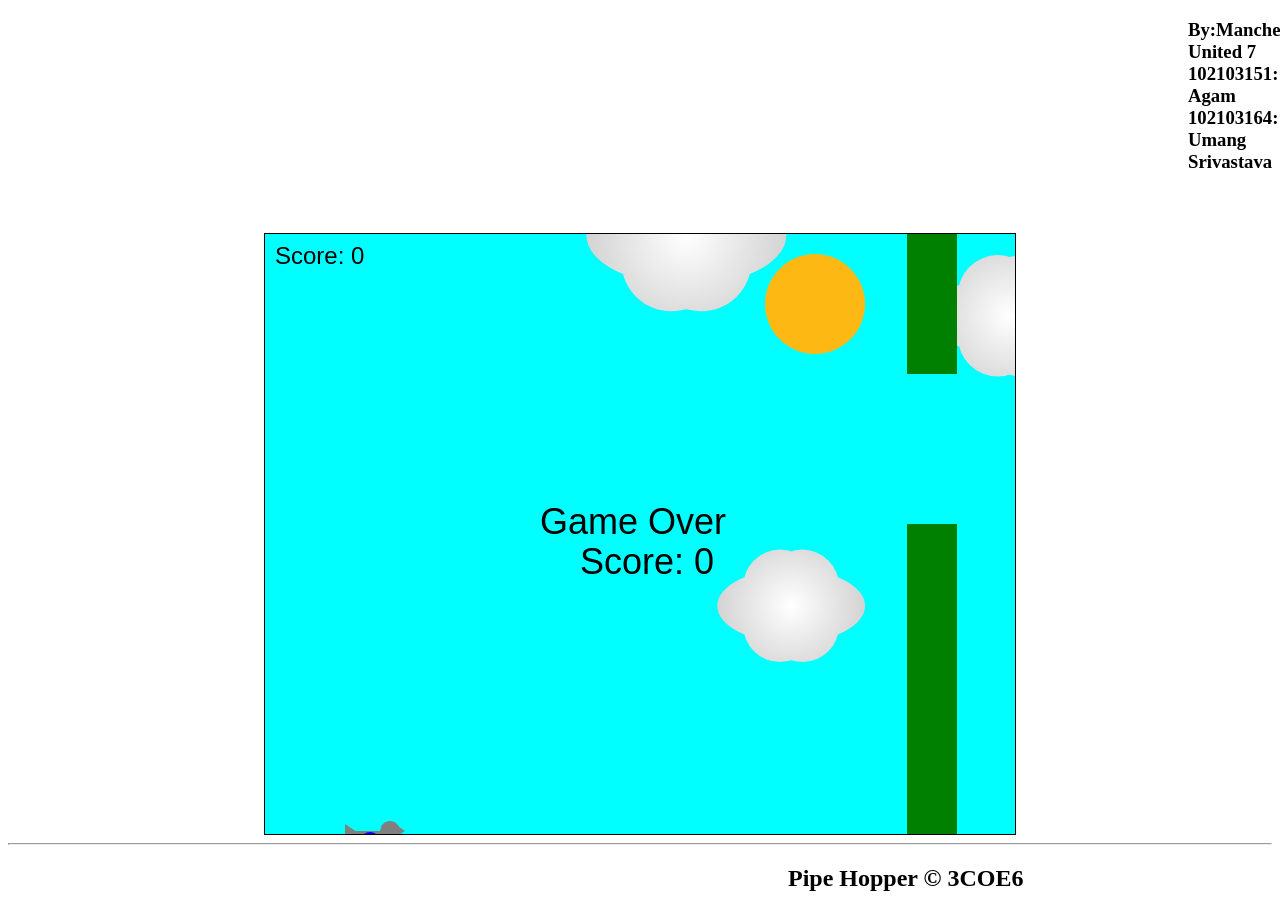
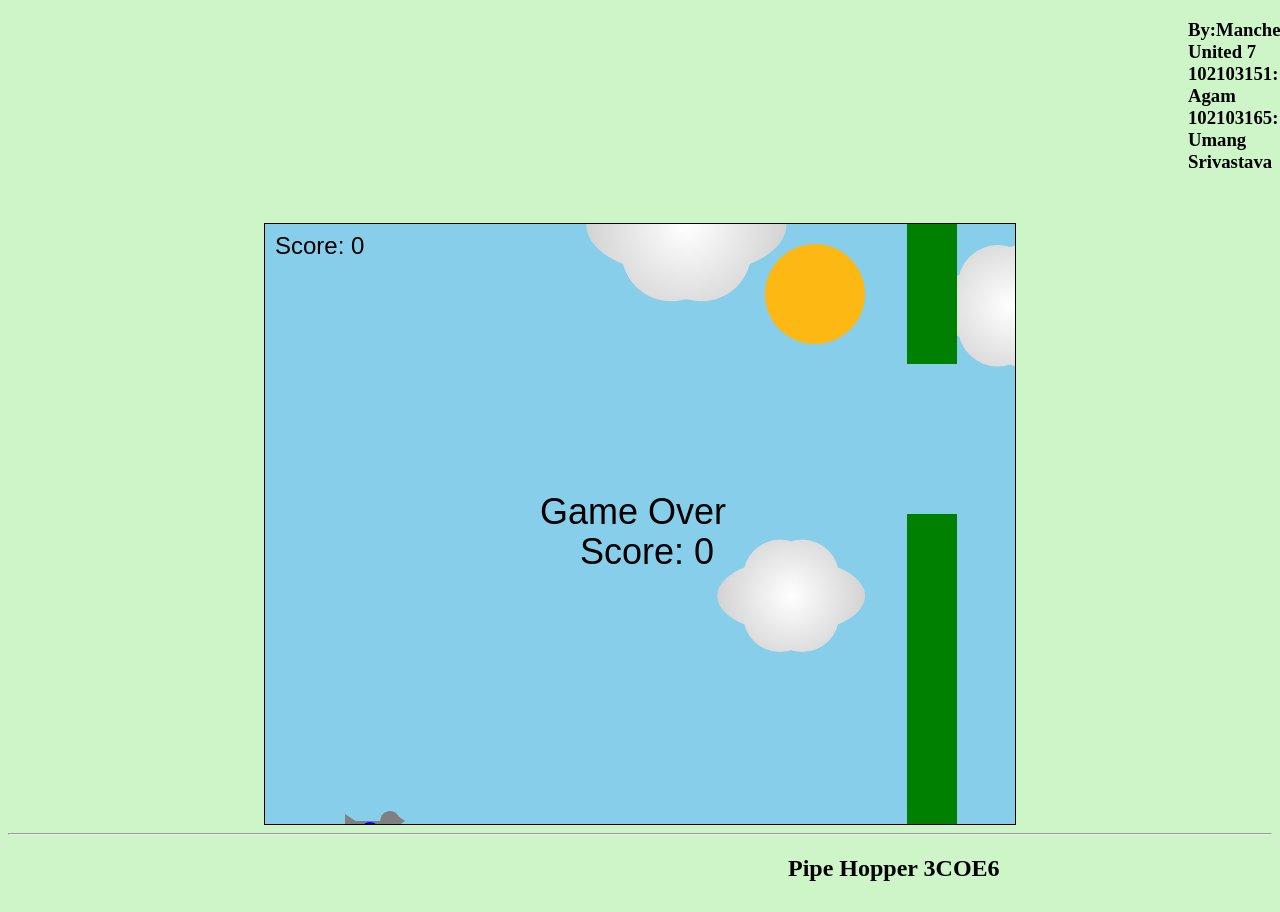
Before and after one commit to D-Agam/CG-project-JS, a plain HTML site: page Flappy_bird/index.html in a window 1280 px wide. Shown: the top 912 px of the page. Drawn offline with Linux system fonts and the light colour scheme.

Commit message:
Update(background) index.html

```diff
--- a/Flappy_bird/index.html
+++ b/Flappy_bird/index.html
@@ -3,14 +3,17 @@
 <head>
     <meta charset="UTF-8">
     <meta name="viewport" content="width=device-width, initial-scale=1.0">
-    <title>Flappy Bird</title>
+    <title>Pipe Hopper</title>
     <style>
         canvas {
             border: 1px solid black;
             display: block;
             margin: 0 auto;
-            background-color: aqua;
-            margin-top: 60px;
+            background-color: #87CEEB;
+            margin-top: 50px;
+        }
+        body{
+            background-color: rgb(205, 245, 200);
         }
     </style>
 </head>
@@ -19,14 +22,14 @@
         <h3>
             By:Manchester United 7<br>
             102103151: Agam<br>
-            102103164: Umang Srivastava
+            102103165: Umang Srivastava
         </h3>
     </header>
     <canvas id="gameCanvas" width="750" height="600" ></canvas>
     <script src="script.js"></script>
     <hr>
     <footer style="margin-left:780px;">
-    <h2>Pipe Hopper &copy; 3COE6</h2>
+    <h2>Pipe Hopper  3COE6</h2>
     </footer>
 </body>
 </html>
```
